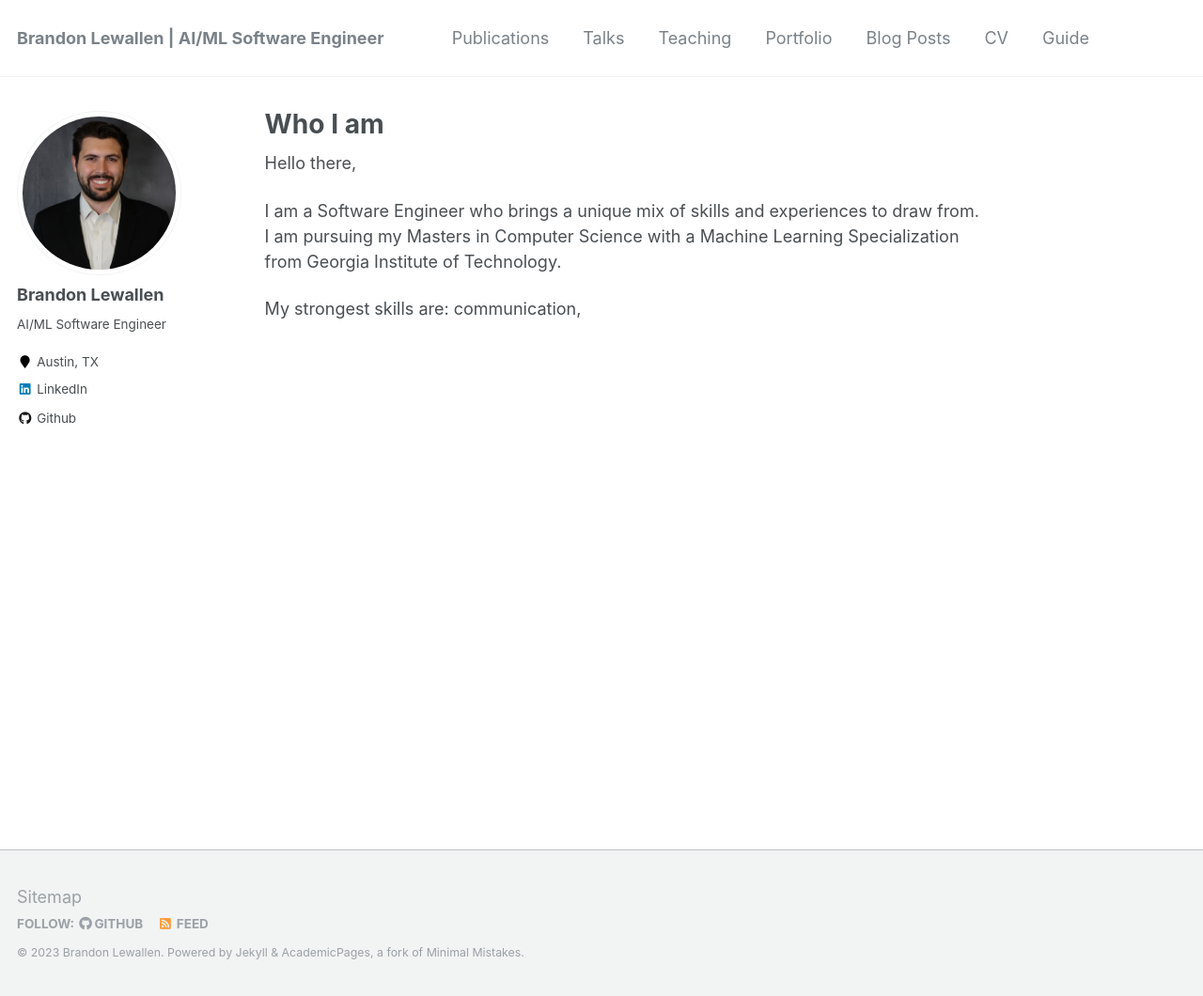
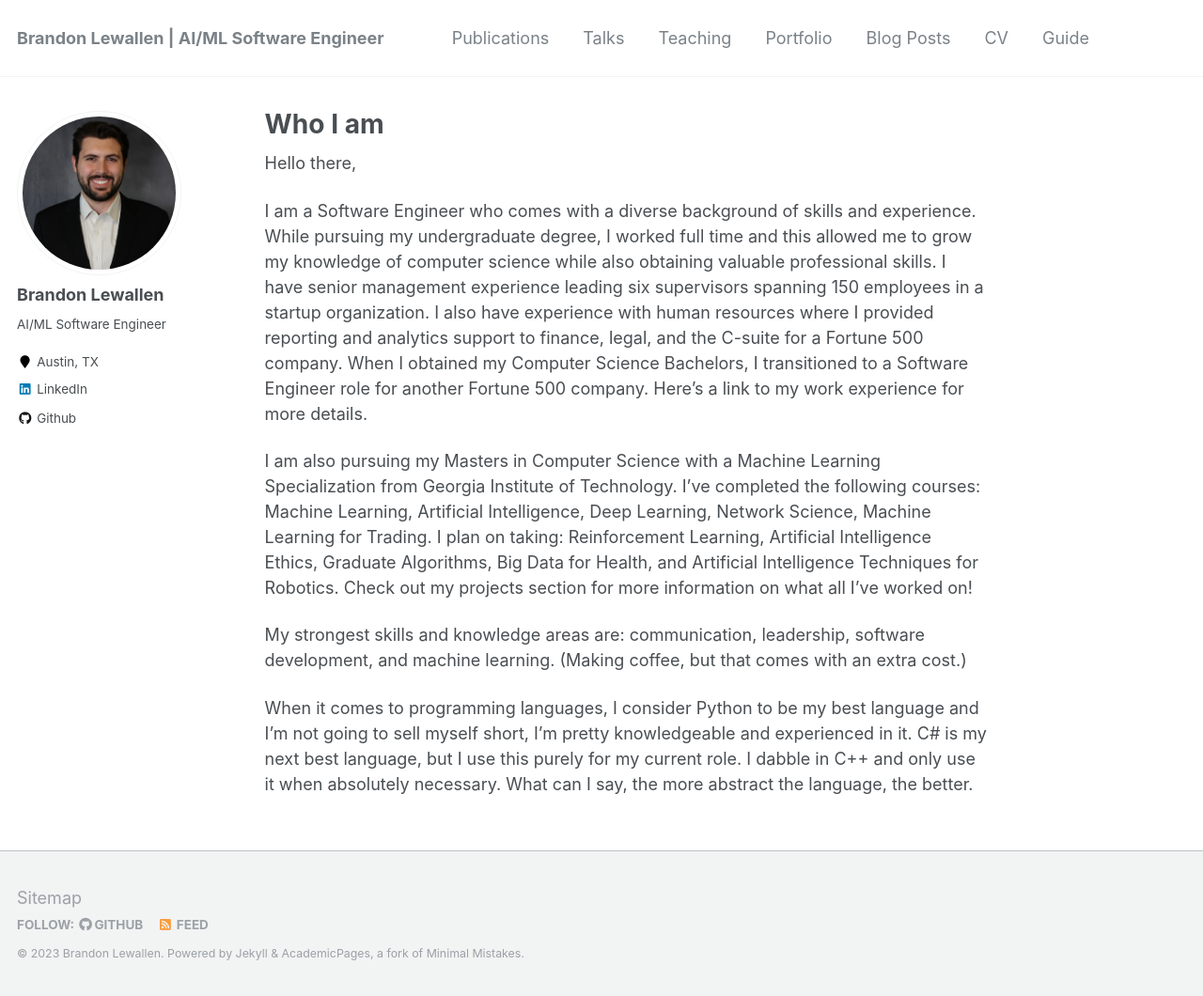
Before and after one commit to lewallenbrandon/lewallenbrandon.github.io, a Jekyll site: the page built from _pages/about.md, in a window 1280 px wide and 1060 px high. Shown: the whole window at 94% size. Built offline with Jekyll 4.4.1, drawn with Linux system fonts in a browser that asks for light colours.

Commit message:
update site info

```diff
--- a/_pages/about.md
+++ b/_pages/about.md
@@ -10,6 +10,10 @@ redirect_from:
 
 Hello there,
 
-I am a Software Engineer who brings a unique mix of skills and experiences to draw from. I am pursuing my Masters in Computer Science with a Machine Learning Specialization from Georgia Institute of Technology.
+I am a Software Engineer who comes with a diverse background of skills and experience. While pursuing my undergraduate degree, I worked full time and this allowed me to grow my knowledge of computer science while also obtaining valuable professional skills. I have senior management experience leading six supervisors spanning 150 employees in a startup organization. I also have experience with human resources where I provided reporting and analytics support to finance, legal, and the C-suite for a Fortune 500 company. When I obtained my Computer Science Bachelors, I transitioned to a Software Engineer role for another Fortune 500 company. Here's a link to my work experience for more details.
 
-My strongest skills are: communication,
+I am also pursuing my Masters in Computer Science with a Machine Learning Specialization from Georgia Institute of Technology. I've completed the following courses: Machine Learning, Artificial Intelligence, Deep Learning, Network Science, Machine Learning for Trading. I plan on taking: Reinforcement Learning, Artificial Intelligence Ethics, Graduate Algorithms, Big Data for Health, and Artificial Intelligence Techniques for Robotics. Check out my projects section for more information on what all I've worked on!
+
+My strongest skills and knowledge areas are: communication, leadership, software development, and machine learning. (Making coffee, but that comes with an extra cost.)
+
+When it comes to programming languages, I consider Python to be my best language and I'm not going to sell myself short, I'm pretty knowledgeable and experienced in it. C# is my next best language, but I use this purely for my current role. I dabble in C++ and only use it when absolutely necessary. What can I say, the more abstract the language, the better.
```
